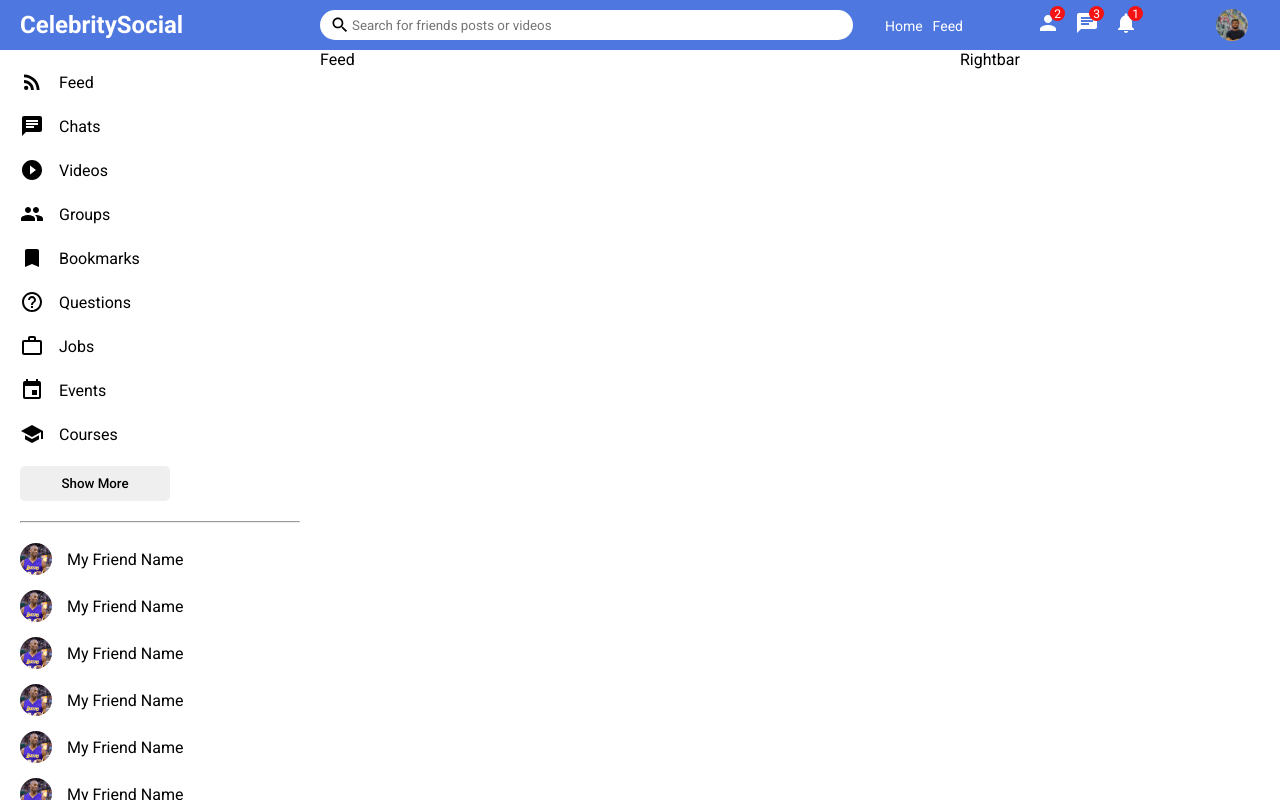
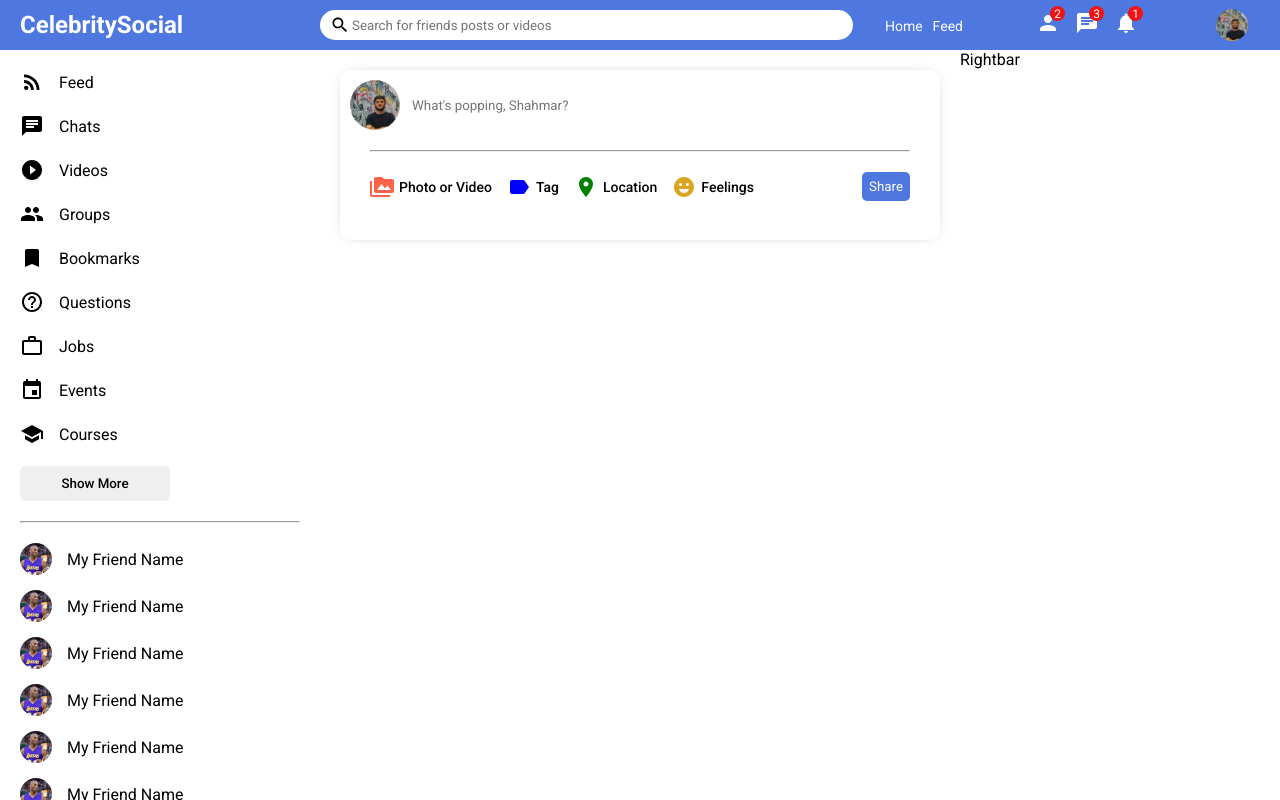
Before and after one commit to ShahmarAliyev/docosocial, a React (Create React App) app in the folder client/: page / in a window 1280 px wide. Built offline with nearby package versions, Linux system fonts and the light colour scheme.

Commit message:
Created Share Component inside feed

```diff
--- a/client/public/style.css
+++ b/client/public/style.css
@@ -8,3 +8,7 @@ ul {
   padding: 0;
   margin: 0;
 }
+
+button {
+  border: none;
+}
--- a/client/src/components/feed/Feed.jsx
+++ b/client/src/components/feed/Feed.jsx
@@ -1,5 +1,12 @@
 import "./Feed.styles.css";
+import Share from "./share/Share";
 
 export default function Feed() {
-  return <div className="feed">Feed</div>;
+  return (
+    <div className="feed">
+      <div className="feedContainer">
+        <Share />
+      </div>
+    </div>
+  );
 }
--- a/client/src/components/feed/Feed.styles.css
+++ b/client/src/components/feed/Feed.styles.css
@@ -1,3 +1,7 @@
 .feed {
   flex: 6;
 }
+
+.feedContainer {
+  padding: 20px;
+}
--- /dev/null
+++ b/client/src/components/feed/share/Share.jsx
@@ -0,0 +1,47 @@
+import "./Share.styles.css";
+import PermMediaIcon from "@mui/icons-material/PermMedia";
+import Label from "@mui/icons-material/Label";
+import Room from "@mui/icons-material/Room";
+import EmojiEmotions from "@mui/icons-material/EmojiEmotions";
+
+export default function Share() {
+  return (
+    <div className="share">
+      <div className="shareContainer">
+        <div className="shareTop">
+          <img className="shareImage" src="/assets/profile.jpg" alt="" />
+          <input
+            className="shareInput"
+            placeholder="What's popping, Shahmar?"
+          />
+        </div>
+        <hr className="shareHr" />
+        <div className="shareBottom">
+          <div className="shareOptions">
+            <div className="shareOption">
+              <PermMediaIcon htmlColor="tomato" className="shareOptionIcon" />
+              <span className="shareOptionText">Photo or Video</span>
+            </div>
+            <div className="shareOption">
+              <Label className="shareOptionIcon" htmlColor="blue" />
+              <span className="shareOptionText">Tag</span>
+            </div>
+            <div className="shareOption">
+              <Room className="shareOptionIcon" htmlColor="green" />
+              <span className="shareOptionText">Location</span>
+            </div>
+            <div className="shareOption">
+              <EmojiEmotions
+                className="shareOptionIcon"
+                htmlColor="goldenrod"
+              />
+              <span className="shareOptionText">Feelings</span>
+            </div>
+          </div>
+
+          <button className="shareButton">Share</button>
+        </div>
+      </div>
+    </div>
+  );
+}
--- /dev/null
+++ b/client/src/components/feed/share/Share.styles.css
@@ -0,0 +1,73 @@
+.share {
+  width: 100%;
+  height: 170px;
+  border-radius: 10px;
+  -webkit-box-shadow: 0px 0px 15px -9px rgba(0, 0, 0, 0.59);
+  box-shadow: 0px 0px 15px -9px rgba(0, 0, 0, 0.59);
+}
+
+.shareContainer {
+  padding: 10px;
+}
+
+.shareTop {
+  display: flex;
+  align-items: center;
+}
+
+.shareImage {
+  width: 50px;
+  height: 50px;
+  border-radius: 50%;
+  margin-right: 10px;
+}
+
+.shareInput {
+  border: none;
+  width: 75%;
+}
+.shareInput:focus {
+  outline: none;
+}
+
+.shareHr {
+  margin: 20px;
+}
+
+.shareBottom {
+  display: flex;
+  align-items: center;
+  justify-content: space-between;
+}
+
+.shareOptions {
+  display: flex;
+  align-items: center;
+  margin-left: 20px;
+}
+.shareOption {
+  display: flex;
+  align-items: center;
+  margin-right: 15px;
+  cursor: pointer;
+}
+
+.shareOptionIcon {
+  font-style: 18px;
+  margin-right: 5px;
+}
+
+.shareOptionText {
+  font-size: 14px;
+  font-weight: 500;
+}
+
+.shareButton {
+  padding: 7px;
+  border-radius: 5px;
+  background-color: rgb(78, 119, 223);
+  font-weight: 400;
+  margin-right: 20px;
+  color: white;
+  cursor: pointer;
+}
```
